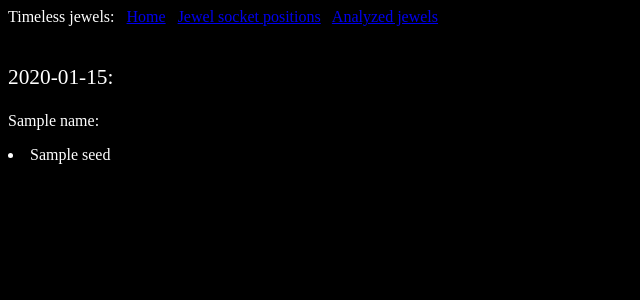
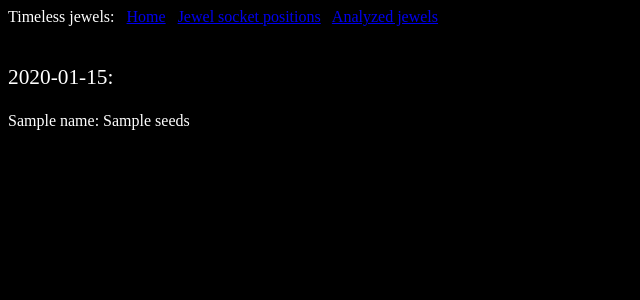
Before and after one commit to HuhuMooster/Timeless-viewer, a Flask app: template app/templates/analyzed.html in a window 1280 px wide; the page is wider, and only the part inside the window is pictured. Shown: the top 300 px of that part, without its empty margins (0-640 px from the left). Run offline with Flask 2, Linux system fonts and the light colour scheme; the template is opened without the code that fills it: most values are stand-ins (such as "Sample title", 1, 10 or a date in 2020); some libraries are stand-ins or nearby versions.

Commit message:
Nicer formatting of analyzed jewels for copy pasting

```diff
--- a/app/templates/analyzed.html
+++ b/app/templates/analyzed.html
@@ -7,11 +7,7 @@
 
         {% for name, seeds in names.items() %}
         <div>
-            <p>{{ name }}:</p>
-
-            {% for seed in seeds %}
-            <li>{{ seed }}</li>
-            {% endfor %}
+            <p>{{ name }}: {{ seeds }}</p>
         </div>
         {% endfor %}
     </div>
```
